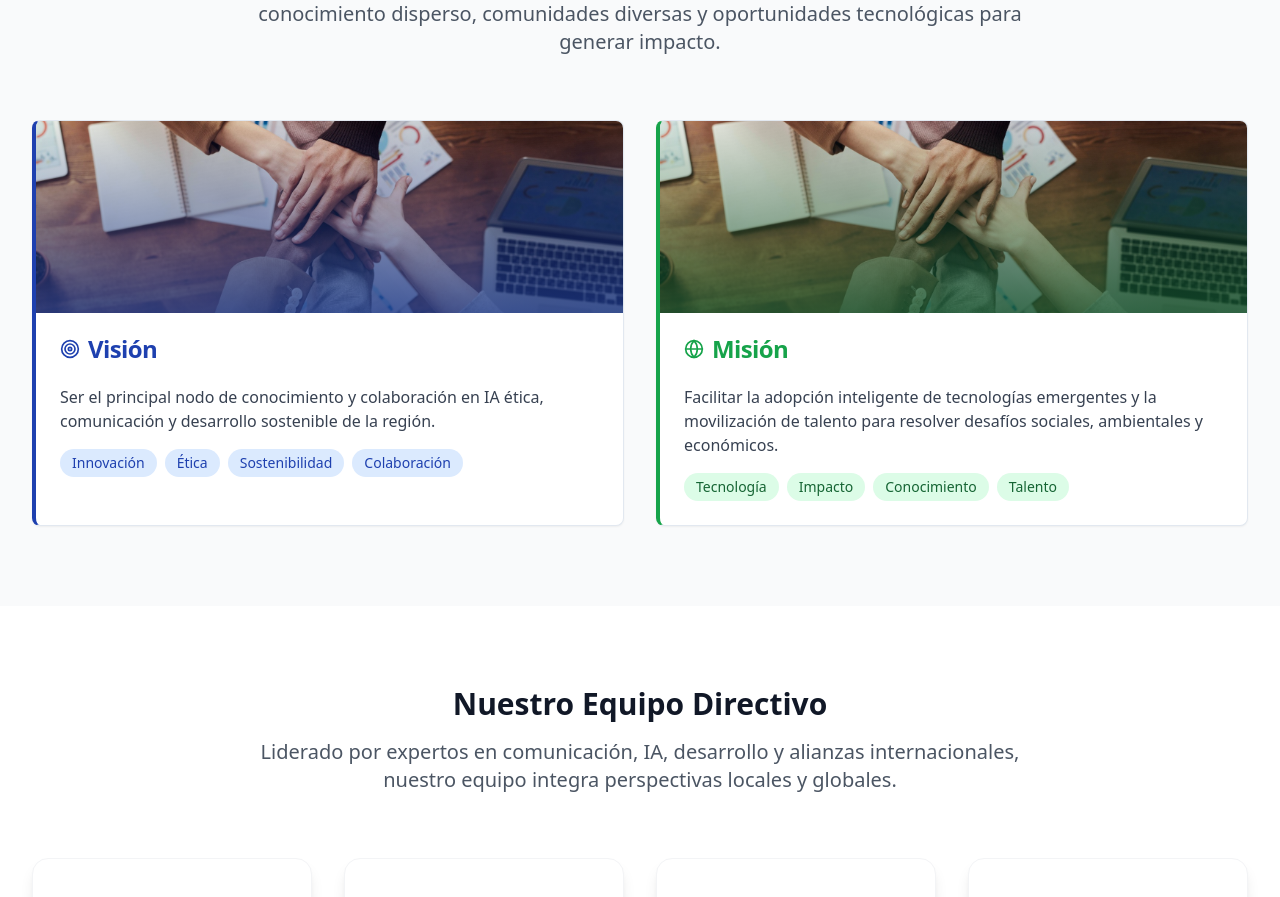
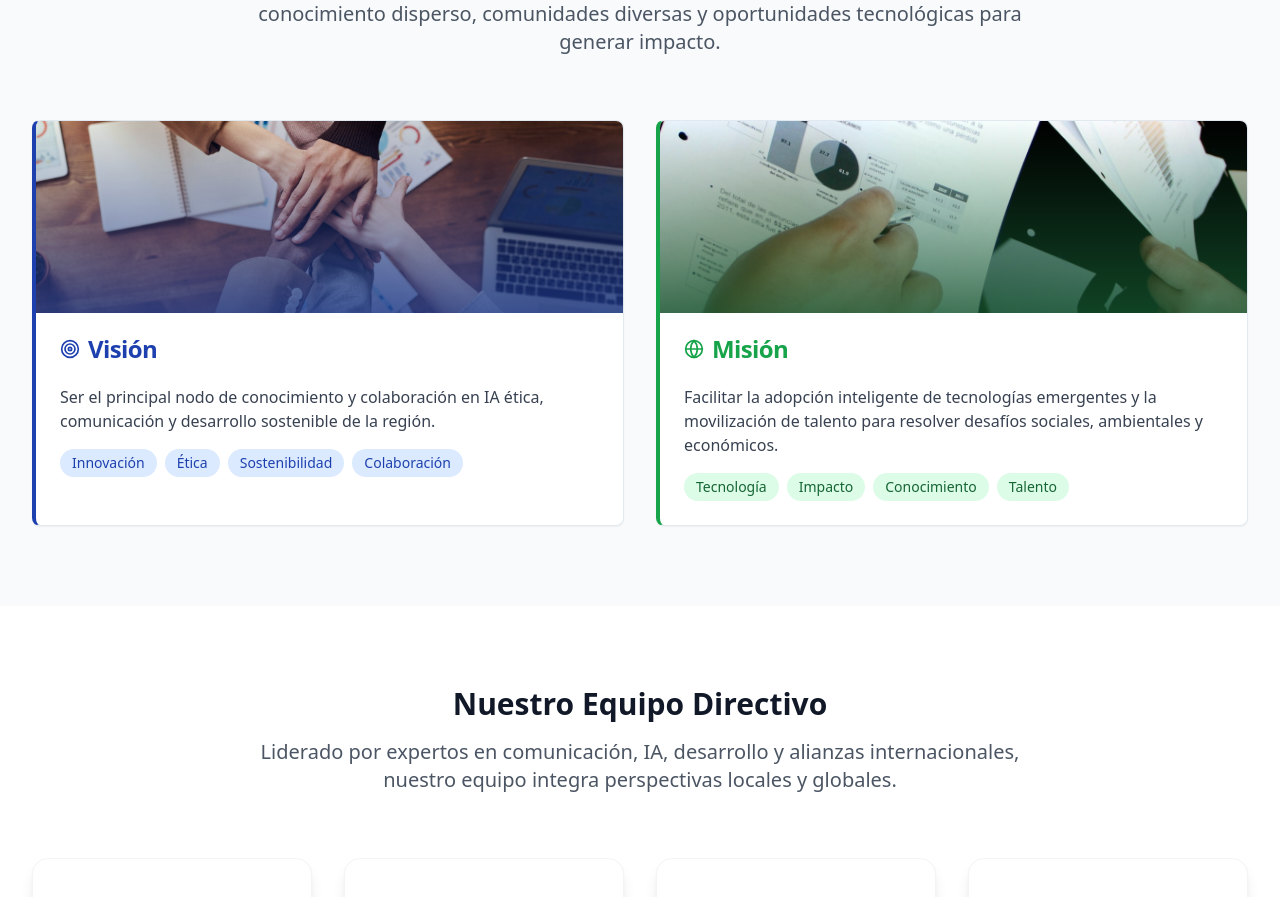
Before and after one commit to webhook-ja/HemispherIA_web, a React (Vite) app: page /about in a window 1280 px wide. Shown: the part 868-1765 px from the top of the page. Built offline with nearby package versions, Linux system fonts and the light colour scheme; no server answers.

Commit message:
fix: Cambiar imagen de Misión en página About
- Imagen Visión: Visión y Misión.jpeg
- Imagen Misión: Nuestra Filosofía.jpeg (ahora diferente)

🤖 Generated with Claude Code

Co-Authored-By: Claude Sonnet 4.5 <noreply@anthropic.com>

```diff
--- a/src/pages/About.tsx
+++ b/src/pages/About.tsx
@@ -356,7 +356,7 @@ const AboutPage = () => {
               <Card className="h-full border-l-4 border-l-green-600 overflow-hidden">
                 <div className="relative h-48 overflow-hidden">
                   <img
-                    src="/images/Visión y Misión.jpeg"
+                    src="/images/Nuestra Filosofía.jpeg"
                     alt="Misión"
                     className="w-full h-full object-cover"
                   />
```
